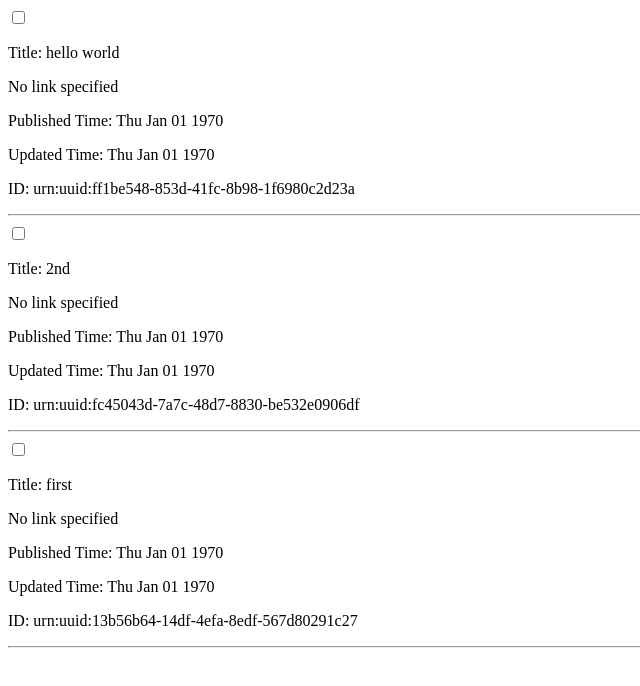
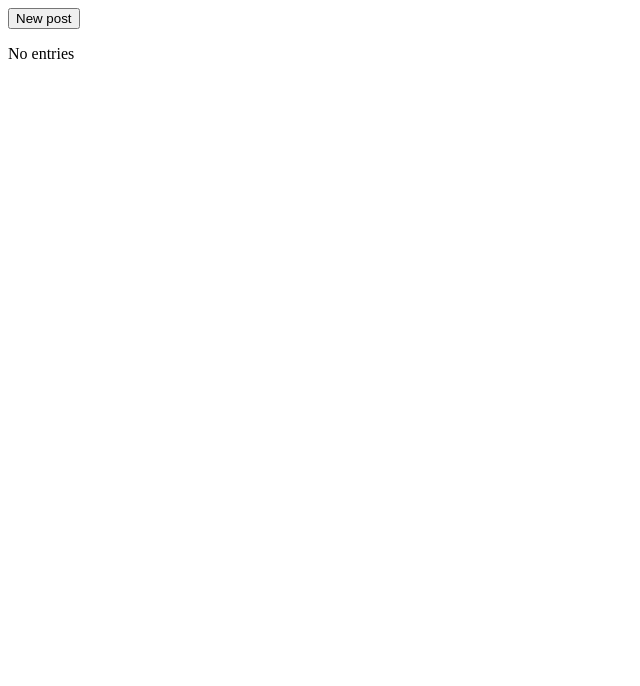
Before and after one commit to jaymehta-g/feedbuilder, a Vue app in the folder feedbuilder/: page / in a window 1280 px wide. Shown: the top 686 px of the page, without its empty margins (0-640 px from the left). Built offline with nearby package versions, Linux system fonts and the light colour scheme.

Commit message:
deleting implemented

```diff
--- a/feedbuilder/src/App.vue
+++ b/feedbuilder/src/App.vue
@@ -1,34 +1,14 @@
 <script setup>
-import { reactive } from 'vue';
+import { ref, provide } from 'vue';
 import Entry from './components/Entry.vue';
+import { deleteEntryKey } from './components/keys';
 
-const data = reactive([
-  {
-    title: "first",
-    link: "",
-    published: 0,
-    updated: 0,
-    id: "",
-  },
-  {
-    title: "2nd",
-    link: "",
-    published: 0,
-    updated: 0,
-    id: "",
-  },
-  {
-    title: "hello world",
-    link: "",
-    published: 0,
-    updated: 0,
-    id: "",
-  },
+const data = ref([
 ])
 
 let key = 0
 function addEntry() {
-  data.push({
+  data.value.push({
     title: "hello world",
     link: "",
     published: 0,
@@ -38,14 +18,22 @@ function addEntry() {
   })
 }
 
+function deleteEntry(key) {
+  data.value = data.value.filter((t) => t.key != key)
+}
+
+provide(deleteEntryKey, deleteEntry)
+
 </script>
 
 <template>
-  <div style="display: flex; flex-direction: column-reverse;">
-    <div v-for="e in data">
+  <button @click="addEntry()">New post</button>
+  <div v-if="data.length > 0" style="display: flex; flex-direction: column-reverse;">
+    <div v-for="e in data" :key="e.key">
       <Entry :data="e"/>
     </div>
   </div>
+  <p v-else>No entries</p>
 </template>
 
 <style scoped>
--- a/feedbuilder/src/components/Entry.vue
+++ b/feedbuilder/src/components/Entry.vue
@@ -1,6 +1,7 @@
 <script setup>
-import { ref, reactive, vModelCheckbox } from 'vue'
+import { ref, reactive, vModelCheckbox, inject } from 'vue'
 import { v4 as uuidv4 } from 'uuid'
+import { deleteEntryKey } from './keys'
 
 const showInputs = ref(false)
 
@@ -16,6 +17,8 @@ const data = props.data
 if (!data.id) {
     data.id = genUID()
 }
+
+const deleteEntry = inject(deleteEntryKey)
 
 </script>
 
@@ -45,6 +48,7 @@ if (!data.id) {
         <p>ID: </p> <button @click="data.id = genUID()">
             {{ "Reroll " + data.id  }}
         </button> <br/>
+        <button @click="deleteEntry(data.key)">Delete Entry</button> <br/>
     </div>
     <hr />
 </template>
--- /dev/null
+++ b/feedbuilder/src/components/keys.js
@@ -0,0 +1 @@
+export const deleteEntryKey = Symbol()
```
